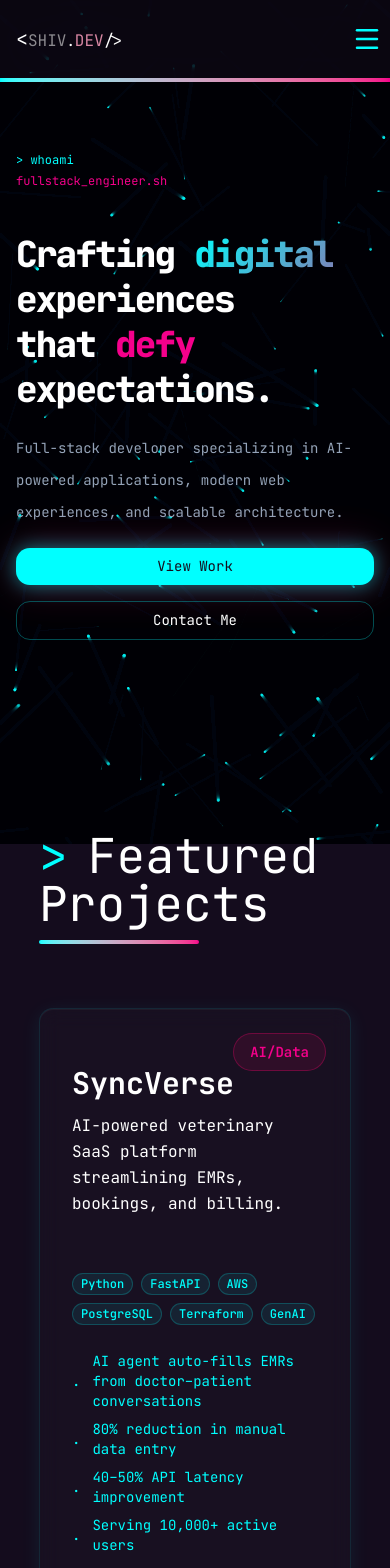
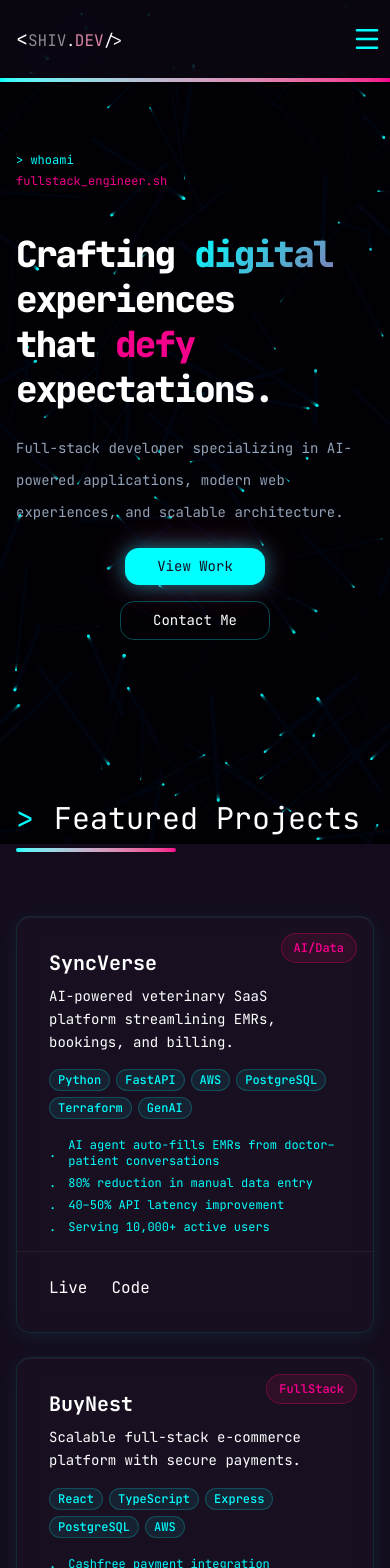
Before and after one commit to Shivgitcode/porfolio_updated, a Next.js app: page / in a window 390 px wide. Shown: the top 1568 px of the page. Built offline with nearby package versions, Linux system fonts and the light colour scheme.

Commit message:
style(components): update spacing and text sizes for responsiveness

```diff
--- a/src/components/FeaturedProject.tsx
+++ b/src/components/FeaturedProject.tsx
@@ -3,16 +3,19 @@ import ProjectCard from "./ProjectCard";
 
 export default function FeaturedProject() {
   return (
-    <div id="work" className="w-[80%] mx-auto relative py-24">
+    <div
+      id="work"
+      className=" py-16 px-4 md:w-[80%] md:mx-auto relative md:py-24"
+    >
       <div className="w-full">
         <div className="flex flex-col gap-3 mb-16">
-          <h1 className="text-white text-5xl ">
+          <h1 className="text-white text-3xl md:text-4xl lg:text-5xl ">
             <span className=" text-main-text-color mr-5">&gt;</span>Featured
             Projects
           </h1>
           <div className="h-1 w-40 bg-linear-to-r from-main-text-color to-crimson-main-text rounded-full"></div>
         </div>
-        <div className="text-white gap-3 grid grid-cols-1 md:grid-cols-2 md:grid-rows-2">
+        <div className="text-white gap-6 md:gap-8 grid grid-cols-1 md:grid-cols-2 md:grid-rows-2">
           {projects.map((el) => {
             return <ProjectCard key={el.id} item={el}></ProjectCard>;
           })}
--- a/src/components/Hero.tsx
+++ b/src/components/Hero.tsx
@@ -46,17 +46,17 @@ export default function Hero() {
             Full-stack developer specializing in AI-powered applications, modern
             web experiences, and scalable architecture.
           </p>
-          <div className=" flex flex-col min-w-full items-center sm:flex-row justify-between max-w-lg gap-4 md:gap-8 text-[14px]">
+          <div className=" flex flex-col w-full md:max-w-fit items-center sm:flex-row justify-between gap-4 md:gap-8 text-[14px]">
             <motion.button
               whileHover={{ scale: 1.1, transition: { duration: 0.2 } }}
               type="button"
-              className=" bg-main-text-color w-full cursor-pointer text-main-background neon-glow px-8 py-2 rounded-xl"
+              className=" bg-main-text-color cursor-pointer text-main-background neon-glow px-8 py-2 rounded-xl"
             >
               View Work
             </motion.button>
             <button
               type="button"
-              className=" border w-full border-main-text-color/30 px-8 py-2 rounded-xl hover:bg-main-text-color/10 transition-colors"
+              className=" border border-main-text-color/30 px-8 py-2 rounded-xl hover:bg-main-text-color/10 transition-colors"
             >
               Contact Me
             </button>
--- a/src/components/ProjectCard.tsx
+++ b/src/components/ProjectCard.tsx
@@ -14,16 +14,18 @@ export default function ProjectCard({ item }: { item: Project }) {
       transition={{ duration: 0.5 }}
       className="glass-card flex flex-col border border-crimson-main-text/20 hover:border-main-text-color/40 transition-all rounded-xl duration-300 group h-full overflow-hidden "
     >
-      <div className="absolute top-6 right-6 category-badge px-4 py-2 rounded-full text-sm font-semibold text-crimson-main-text">
+      <div className="absolute top-4 right-4 md:top-6 md:right-6 category-badge px-3 py-1.5 text-xs   md:px-4 md:py-2 rounded-full md:text-sm font-semibold text-crimson-main-text">
         {item.tag}
       </div>
-      <div className="p-8 flex flex-col h-full">
-        <h1 className="text-3xl font-bold mb-3 mt-6 group-hover:text-main-text-color transition-colors">
+      <div className="px-8 flex flex-col h-full">
+        <h1 className="text-xl md:text-2xl font-bold mb-2 mt-8 md:mb-3 md:mt-6 group-hover:text-main-text-color transition-colors">
           {item.title}
         </h1>
-        <p className=" leading-relaxed mb-6 grow">{item.description}</p>
+        <p className=" leading-relaxed text-sm md:text-base mb-4 md:mb-6 grow">
+          {item.description}
+        </p>
       </div>
-      <div className="flex flex-wrap gap-2 mb-6 px-8">
+      <div className="flex flex-wrap gap-1.5 mb-4 px-8 md:mb-6">
         {/*skills*/}
         {item.tech.map((el, idx) => (
           <Badge
@@ -34,7 +36,7 @@ export default function ProjectCard({ item }: { item: Project }) {
           </Badge>
         ))}
       </div>
-      <ul className="space-y-2 mb-6 text-sm px-8">
+      <ul className="space-y-1.5 md:space-y-2 md:mb-6 px-8 mb-4 text-xs md:text-sm">
         {item.highlights.map((el, idx) => (
           <li
             key={idx}
```
